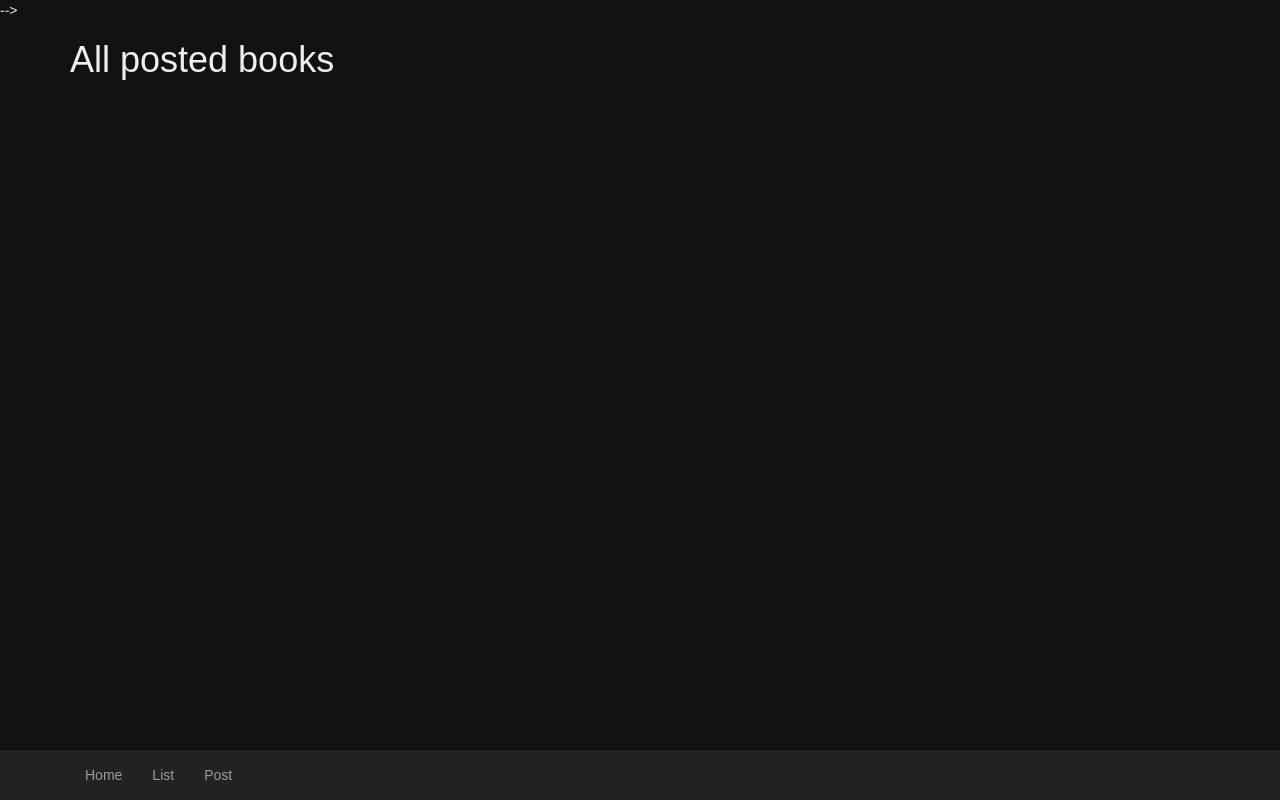
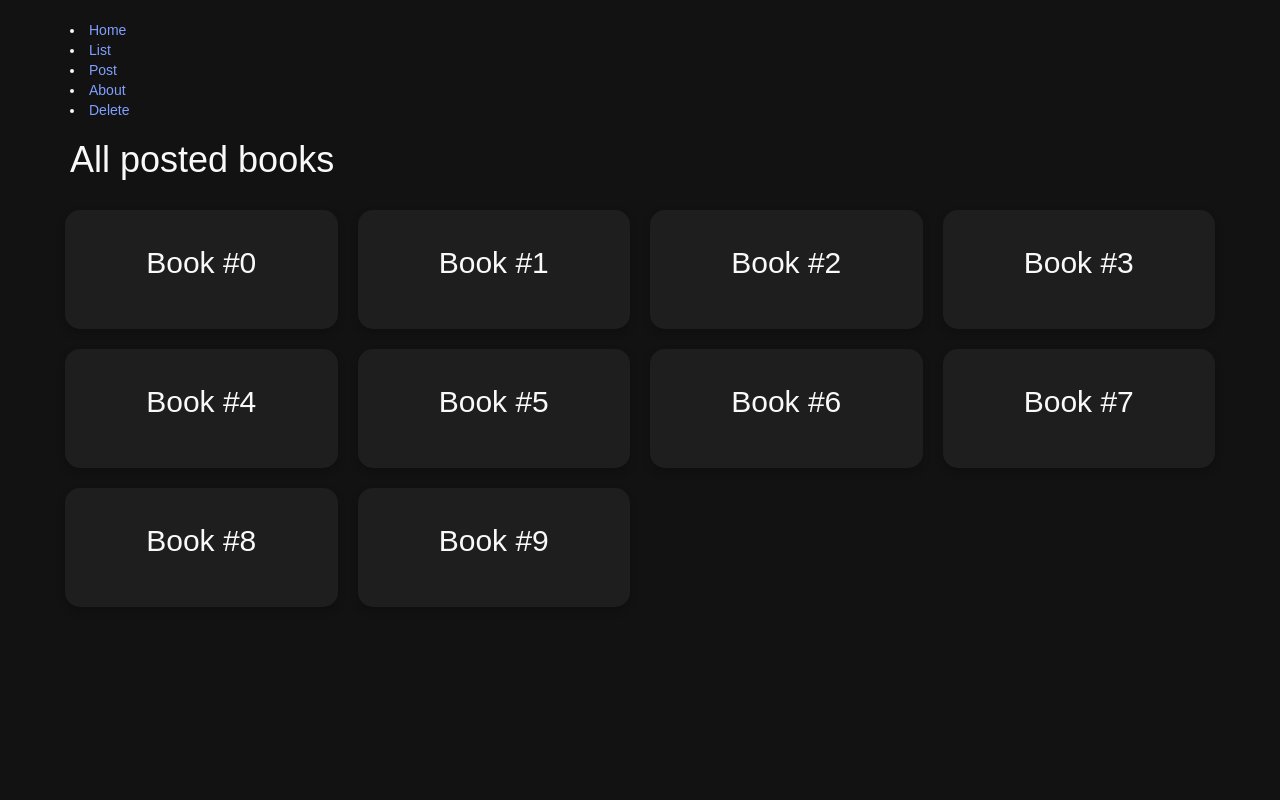
Before and after one commit to incub4t0r/bulletin_books, a Flask app: page /textbooks/listbook in a window 1280 px wide. Run offline with Flask 2, Linux system fonts and the light colour scheme; some libraries are stand-ins or nearby versions.

Commit message:
mid push. Phase  not yet complete, working on it

```diff
--- a/app.py
+++ b/app.py
@@ -1,24 +1,94 @@
-from flask import Flask, render_template
+from flask import Flask, render_template, request, redirect
+import requests
+import json
+from datetime import datetime
+import secrets
 
 app = Flask(__name__)
 
 def random():
-    pass
+    rand = secrets.token_urlsafe(6)
+    return rand
 
-@app.route("/")
+@app.route("/", methods=["GET"])
 def home():
     return render_template("home.html")
 
 
-@app.route("/textbooks/listbook")
+@app.route("/textbooks/listbook", methods=["GET", "POST"])
 def listbook():
     return render_template("listbook.html")
 
 
-@app.route("/textbooks/newbook")
+@app.route("/textbooks/newbook", methods=["POST"])
 def newbook():
-    return render_template("newbook.html")
+    # each database insertion should have a hash associated with book title
+    # database insertion should happen here.
+    deleteCode = random()
+    print(deleteCode)
+    # email = request.form["userEmail"]
+    return render_template("listbook.html")
 
 
+# @app.route("/textbooks/submit", methods=["POST"])
+# def submit():
+#     try:
+#         form = request.form
+#         print(form)
+#         # print(request.form["bookTitle"])
+#         return ("new book submitted")
+#     except:
+#         return ("error")
+
+@app.route("/textbooks/isbnsearch", methods=["POST", "GET"])
+def isbnsearch():
+    if request.method == "GET":
+        return render_template("newbook.html")
+    elif request.method == "POST":
+        try:
+            isbn = request.form["bookISBN"].strip("-").rstrip()
+            reqRaw = requests.get(f"https://openlibrary.org/isbn/{isbn}.json")
+            reqLoad = json.loads(reqRaw.text)
+            # print(reqLoad)
+            authorList = []
+            authorStr = ""
+            authors = reqLoad["authors"]
+            for authorKey in authors:
+                authorLink = authorKey["key"]
+                authRaw = requests.get(f"https://openlibrary.org{authorLink}.json")
+                authLoad = json.loads(authRaw.text)
+                name = authLoad["name"]
+                authorList.append(name)
+            authorStr = (', '.join(authorList))
+            publisher = reqLoad["publishers"][0]
+            return render_template("newbook.html", results=reqLoad, authors=authorStr, publisher=publisher)
+
+            # return render_template("isbnsearch.html", results=reqLoad, authors=authorStr, publisher=publisher)
+        except:
+            return render_template("newbook.html", error="Error, cannot find ISBN.")
+    else:
+        return render_template("error.html")
+
+@app.route("/about", methods=["GET"])
+def about():
+    if request.method == "GET":
+        return render_template("about.html")
+    else:
+        return render_template("error.html")
+
+
+@app.route("/textbooks/delete", methods=["GET", "POST"])
+def delete():
+    if request.method == "GET":
+        return render_template("delete.html")
+    elif request.method == "POST":
+        try:
+            deletionCode = request.form["deletionCode"]
+            return render_template("delete.html", success=f"Successfully deleted {deletionCode}")
+        # write logic to search table and delete
+        except:
+            return render_template("delete.html", error="Something went wrong")
+    else:
+        return render_template("error.html")
 
 app.run(host="0.0.0.0", debug=True)
--- /dev/null
+++ b/static/cards.css
@@ -0,0 +1,236 @@
+:root{
+    --white: #F9F9F9;
+    --primary: #121212;
+    --secondary: #1E1E1E;
+}
+/*
+*{
+    margin: 0;
+    padding: 0;
+} */
+
+body{
+    background: var(--primary);
+    /* color: #FFF; */
+    color: var(--white);
+}
+
+.header {
+    /* background: #090909;  */
+    background: var(--secondary);
+    padding:16px;
+    box-shadow: 0 8px 8px -4px #010101;
+}
+
+.header .container *{
+    display: inline;
+    text-align: center;
+}
+
+.header .container button{
+    float:right;
+    margin-left: 10px;
+}
+
+.container button {
+    transition: ease 0.5s;
+    background:rgba(0, 0, 0, 0.5);
+    color: var(--white);
+    font-size:16px;
+}
+
+.container button:hover{
+    transition: ease 0.5s;
+    background:rgba(255, 255, 255);
+}
+
+.container input{
+    background:rgba(0, 0, 0, 0.5);
+    color: var(--white);
+    font-size: 16px;
+}
+
+form {
+    display: inline;
+}
+
+/* Style for navbar */
+.nav {
+    font-size:20px;
+    /* color: var(--white); */
+}
+
+.nav .first {
+    padding-left: 0px;
+}
+
+/* .navbar-text-color .nav li a{
+    color: var(--white);
+} */
+
+/* Float four columns side by side */
+.row .column {
+    float: left;
+    width: 25%;
+    padding: 0 10px;
+}
+
+/* Style the counter cards */
+.row .column .card {
+    box-shadow: 0 4px 8px 0 rgba(0, 0, 0, 0.2);
+    padding: 16px;
+    padding-bottom: 40px;
+    text-align: center;
+    /* background-color: #f1f1f1; */
+    background: var(--secondary);
+    border-radius: 15px;
+    margin-bottom: 20px;
+}
+
+.row .column .card p {
+    font-size: 5vw;
+}
+
+.row .column .card li {
+    font-size: 18px;
+    /* margin-left: 1vw; */
+    text-align: left;
+}
+
+
+
+@media screen and (max-width: 800px) {
+    *{
+        transition: ease 1s;
+    }
+    .navbar-header{
+        margin: 4px;
+    }
+    .nav .first {
+        padding-left: 15px;
+    }
+    /* .navbar-text-color .nav li a{
+        color: var(--white);
+    }
+     */
+    .row .column {
+        width: 50%;
+        display: block;
+        margin-bottom: 10px;
+    }
+
+    .row .column .card p {
+        font-size: 20vw;
+    }
+
+    .row .column .card li {
+        /* margin-left: 10vw; */
+        text-align: left;
+    }
+}
+/* Responsive columns */
+@media screen and (max-width: 600px) {
+    *{
+        transition: ease-in 1s;
+    }
+    /* .navbar-brand{
+        font-size: 40px;
+    } */
+    .navbar-text-color .nav li a{
+        color: var(--white);
+    }
+    .nav .first {
+        padding-left: 15px;
+    }
+    .row .column {
+        width: 100%;
+        display: block;
+        margin-bottom: 0px;
+    }
+
+    .row .column .card p {
+        font-size: 20vw;
+    }
+
+    .row .column .card li {
+        /* margin-left: 10vw; */
+        text-align: left;
+    }
+}
+
+
+
+/* Chrome, Safari, Edge, Opera */
+input::-webkit-outer-spin-button,
+input::-webkit-inner-spin-button {
+    -webkit-appearance: none;
+    margin: 0;
+}
+
+/* Firefox */
+input[type=number] {
+    -moz-appearance: textfield;
+}
+/*
+:root{
+    --fadeTime: 4s;
+}
+
+.fade-in-text {
+    color: black;
+    animation: fadeIn linear var(--fadeTime);
+    -webkit-animation: fadeIn linear var(--fadeTime);
+    -moz-animation: fadeIn linear var(--fadeTime);
+    -o-animation: fadeIn linear var(--fadeTime);
+    -ms-animation: fadeIn linear var(--fadeTime);
+}
+
+@keyframes fadeIn {
+    0% {
+        opacity: 0;
+    }
+
+    100% {
+        opacity: 1;
+    }
+}
+
+@-moz-keyframes fadeIn {
+    0% {
+        opacity: 0;
+    }
+
+    100% {
+        opacity: 1;
+    }
+}
+
+@-webkit-keyframes fadeIn {
+    0% {
+        opacity: 0;
+    }
+
+    100% {
+        opacity: 1;
+    }
+}
+
+@-o-keyframes fadeIn {
+    0% {
+        opacity: 0;
+    }
+
+    100% {
+        opacity: 1;
+    }
+}
+
+@-ms-keyframes fadeIn {
+    0% {
+        opacity: 0;
+    }
+
+    100% {
+        opacity: 1;
+    }
+} */
--- a/static/dark.css
+++ b/static/dark.css
@@ -9,7 +9,7 @@
 }
 
 body {
-    color: var(--dark-text);
+        color: var(--dark-text);
     background: var(--dark-primary-bg);
     transition: background-color 1s;
 }
--- a/templates/home.html
+++ b/templates/home.html
@@ -3,11 +3,12 @@
 {% block title %} Home {% endblock %}
 
 {% block content %}
-<div class="container"></div>
+<div class="container">
     <h1>Looking for a textbook?</h1>
 	<p>Scroll through the listed books to find that textbook you need. Or, use the search bar.</p>
 	<h1>Want to list a new book?</h1>
 	<p>Head on over to the "list a book" section and fill out the info.</p>
 </div>
 
+
 {% endblock %}
--- a/templates/listbook.html
+++ b/templates/listbook.html
@@ -3,11 +3,25 @@
 {% block title %} Listings {% endblock %}
 
 {% block content %}
+
+<link rel="stylesheet" href="../static/cards.css">
+
 <div class="container">
     <h1>
         All posted books
     </h1>
     <br>
+    <div class="row">
+        {%for i in range(0, 10)%}
+        <div class="column">
+            <div class="card">
+                <h2>
+                    Book #{{i}}
+                </h2>
+            </div>
+        </div>
+        {%endfor%}
+    </div>
 </div>
 
 {% endblock %}
--- a/templates/pagebase.html
+++ b/templates/pagebase.html
@@ -8,15 +8,16 @@
     <title>Document</title>
     <link href="https://cdn.lineicons.com/3.0/lineicons.css" rel="stylesheet">
     <link rel="stylesheet" href="https://maxcdn.bootstrapcdn.com/bootstrap/3.3.7/css/bootstrap.min.css">
-    <script src="https://maxcdn.bootstrapcdn.com/bootstrap/3.3.7/js/bootstrap.min.js"></script> -->
-    <link rel="stylesheet" href="../static/carddark.css">
+    <script src="https://maxcdn.bootstrapcdn.com/bootstrap/3.3.7/js/bootstrap.min.js"></script>
+    <!-- <link rel="stylesheet" href="../static/carddark.css"> -->
     <link rel="stylesheet" href="../static/dark.css">
 
 </head>
 <body>
-    <nav class="navbar navbar-inverse navbar-fixed-bottom" role="navigation">
+<!--
+    <nav class="navbar navbar-inverse navbar-fixed-top" role="navigation">
         <div class="container">
-            <!-- <a class="navbar-brand">💪</a> -->
+            <a class="navbar-brand">📚</a>
             <div class="navbar-header navbar-text">
                 <button type="button" class="navbar-toggle collapsed" data-toggle="collapse"
                     data-target="#bs-example-navbar-collapse-1">
@@ -35,10 +36,21 @@
             </div>
         </div>
     </nav>
-    {% block content %}{% endblock %}
     <br>
     <br>
+    <br> -->
+
     <br>
+    <div class="container">
+        <li><a class="first" href={{url_for('home')}}>Home </a></li>
+        <li><a href={{url_for('listbook')}}>List </a></li>
+        <li><a href={{url_for('isbnsearch')}}>Post</a></li>
+        <li><a href={{url_for('about')}}>About</a></li>
+        <li><a href={{url_for('delete')}}>Delete</a></li>
+
+    </div>
+    {% block content %}{% endblock %}
+
 </body>
 <!-- https://dev.to/murtuzaalisurti/dark-mode-toggle-animation-using-css-27il -->
 
```
Also changed, not shown: isbnapi.py (added, +11 -0 lines), templates/about.html (added, +13 -0 lines), templates/delete.html (added, +38 -0 lines), templates/error.html (added, +12 -0 lines), templates/isbnsearch.html (added, +21 -0 lines), templates/newbook.html (+61 -0 lines), README.md.
